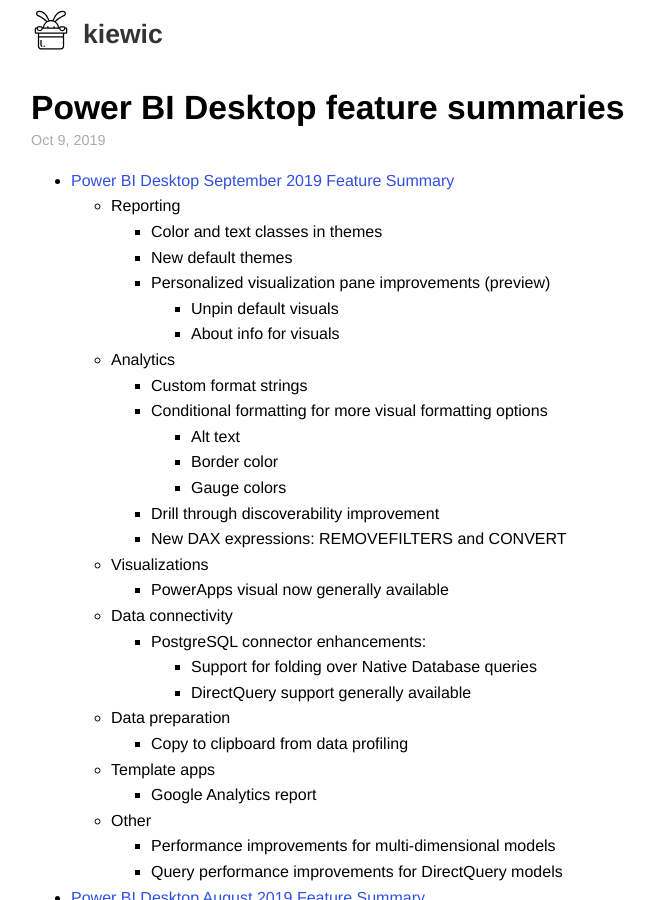
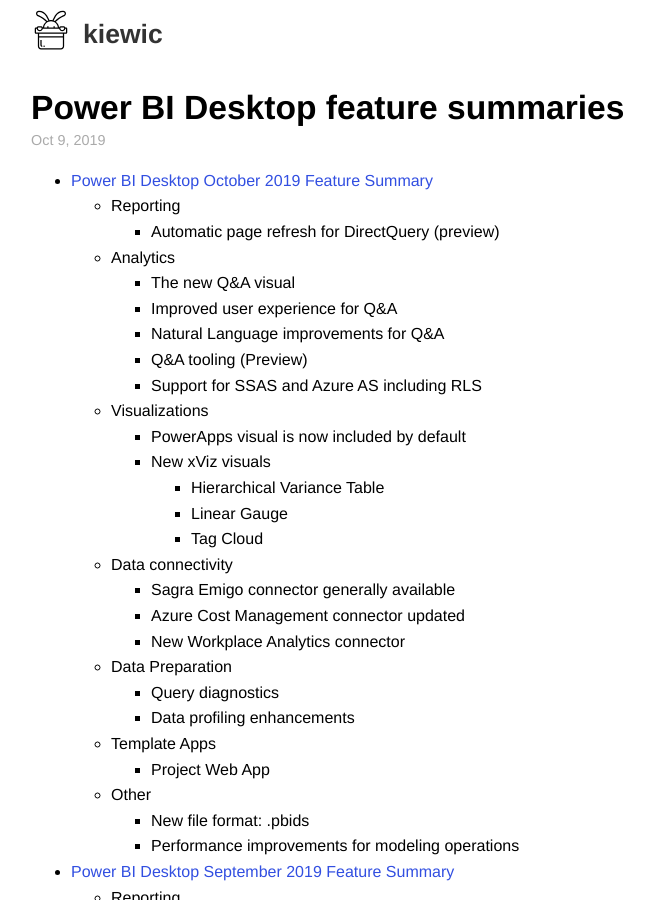
Before and after one commit to kiewic/kiewic.github.io, a Jekyll site: the page built from _posts/2019-10-09-powerbi-desktop.md, in a window 1280 px wide and 900 px high. Shown: the whole window, without its empty margins (59-713 px from the left). Built offline with Jekyll 4.4.1, drawn with Linux system fonts in a browser that asks for light colours; nearby versions of some CDN libraries.

Commit message:
Add PBI Dekstop Oct 2019

```diff
--- a/_posts/2019-10-09-powerbi-desktop.md
+++ b/_posts/2019-10-09-powerbi-desktop.md
@@ -5,6 +5,33 @@
 icon: powerbi.svg
 ---
 
+* [Power BI Desktop October 2019 Feature Summary](https://powerbi.microsoft.com/en-us/blog/power-bi-desktop-october-2019-feature-summary/)
+    * Reporting
+        * Automatic page refresh for DirectQuery (preview)
+    * Analytics
+        * The new Q&A visual
+        * Improved user experience for Q&A
+        * Natural Language improvements for Q&A
+        * Q&A tooling (Preview)
+        * Support for SSAS and Azure AS including RLS
+    * Visualizations
+        * PowerApps visual is now included by default
+        * New xViz visuals
+            * Hierarchical Variance Table
+            * Linear Gauge
+            * Tag Cloud
+    * Data connectivity
+        * Sagra Emigo connector generally available
+        * Azure Cost Management connector updated
+        * New Workplace Analytics connector
+    * Data Preparation
+        * Query diagnostics
+        * Data profiling enhancements
+    * Template Apps
+        * Project Web App
+    * Other
+        * New file format: .pbids
+        * Performance improvements for modeling operations
 * [Power BI Desktop September 2019 Feature Summary](https://powerbi.microsoft.com/en-us/blog/power-bi-desktop-september-2019-feature-summary/)
     * Reporting
         * Color and text classes in themes
```
Also changed, not shown: other parts of _posts/2019-10-09-powerbi-desktop.md (+0 -6 lines).
